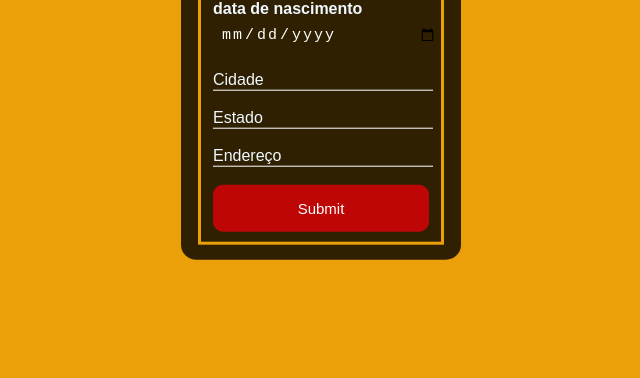
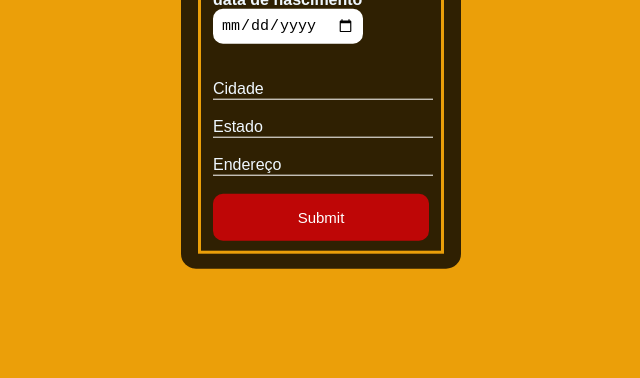
Before and after one commit to GhostOfSushi/los_pollos_hermanos, a plain HTML site: page Login.html in a window 1280 px wide. Shown: the part 422-800 px from the top of the page, without its empty margins (319-959 px from the left). Drawn offline with Linux system fonts and the light colour scheme.

Commit message:
Update Login.html

```diff
--- a/Login.html
+++ b/Login.html
@@ -44,10 +44,10 @@
             <input type="radio" name="Genero" value="outro" required>
             <label for="outro">Outro</label>
             <br>
-            <div class="inputBox">
                 <label for="data_nascimento"><b>data de nascimento</b></label>
-                <input type="date"name="data_nascimento" id="data_nascimento" class="inputUser" required>
-            </div>
+                <input type="date"name="data_nascimento" id="data_nascimento" required>
+            <br>
+            <br>
             <br>
             <div class="inputBox">
                 <input type="text"name="cidade" id="cidade" class="inputUser" required>
```
